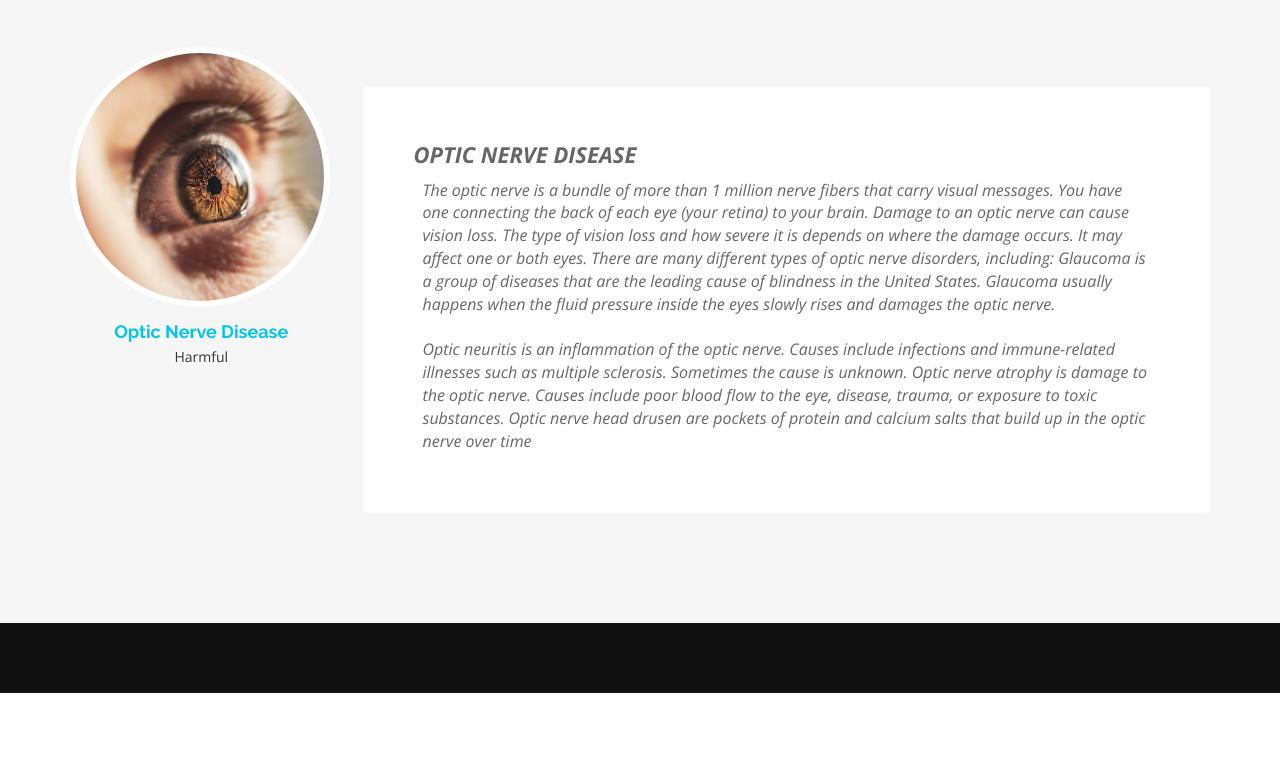
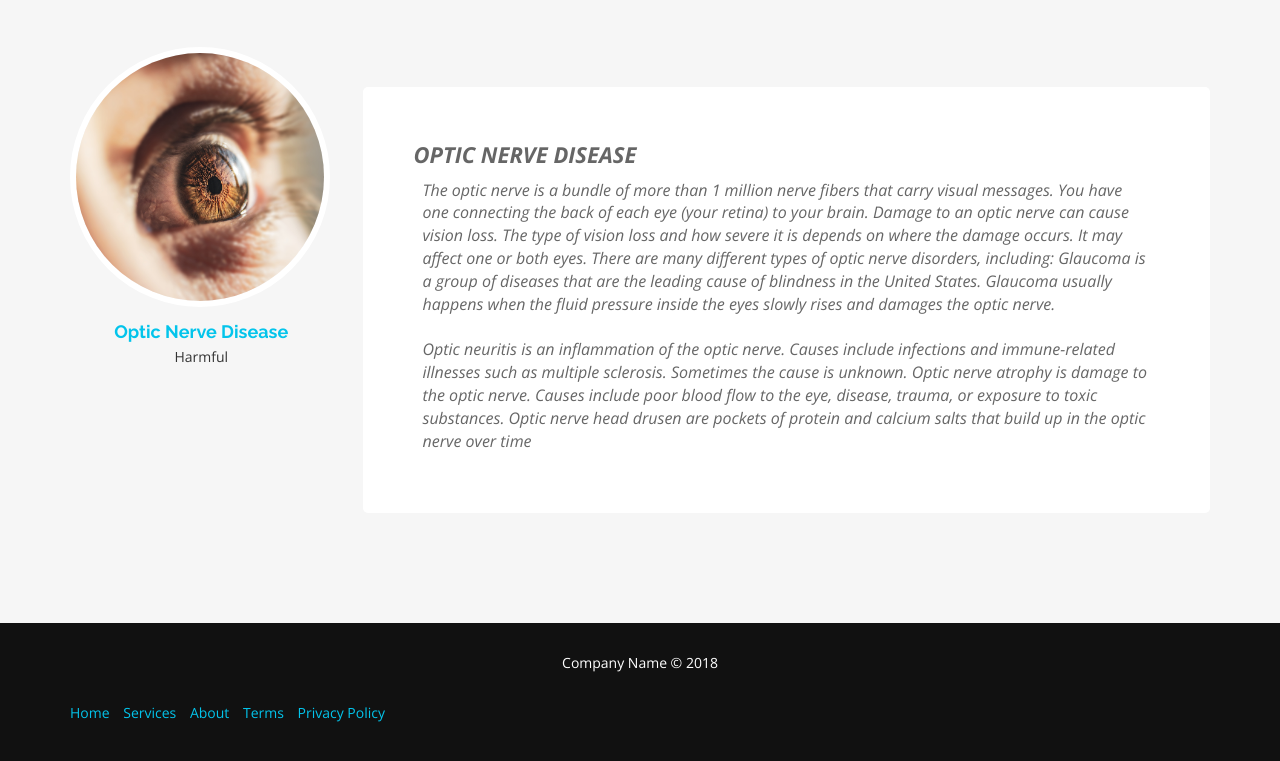
Before and after one commit to IshaniPanja/Health-AI, a plain HTML site: page index.html in a window 1280 px wide. Shown: the part 7752-8513 px from the top of the page. Before the commit the page ends 8445 px from the top, so only its background shows below. Drawn offline with nearby package versions, Linux system fonts and the light colour scheme.

Commit message:
Update index.html

```diff
--- a/index.html
+++ b/index.html
@@ -631,8 +631,17 @@ Optic nerve head drusen are pockets of protein and calcium salts that build up i
       <div class="row">
         <div class="col-md-12">
           <div class="copyright">
+		    <p>Company Name © 2018</p>
 
           </div>
+		<ul class="list-inline">
+                <li class="list-inline-item"><a href="#">Home</a></li>
+                <li class="list-inline-item"><a href="#">Services</a></li>
+                <li class="list-inline-item"><a href="#">About</a></li>
+                <li class="list-inline-item"><a href="#">Terms</a></li>
+                <li class="list-inline-item"><a href="#">Privacy Policy</a></li>
+            </ul>
+
           <div class="credits">
 
 
```
